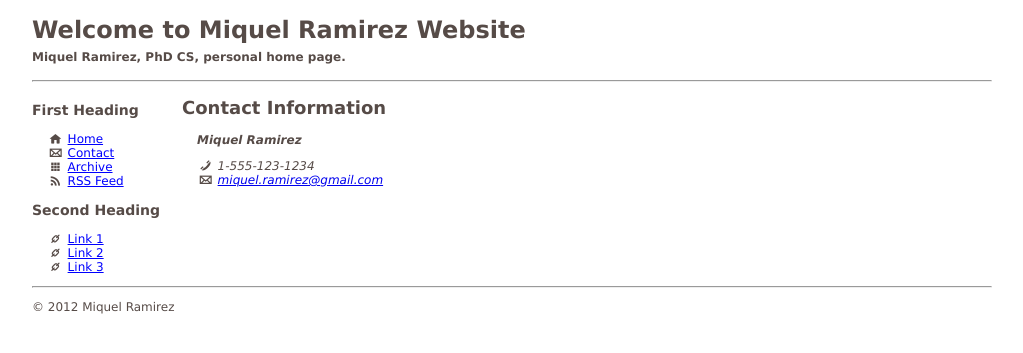
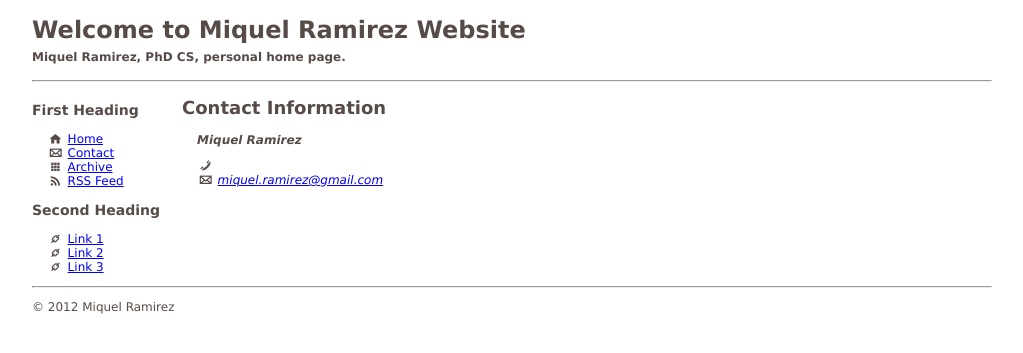
Before and after one commit to miquelramirez/miquelramirez.github.io, a Jekyll site: the page built from contact.html, in a window 1280 px wide. Shown: the top 353 px of the page, without its empty margins (26-1049 px from the left). Built offline with Jekyll 4.4.1, drawn with Linux system fonts in a browser that asks for light colours.

Commit message:
Tweakin site config

```diff
--- a/_config.yml
+++ b/_config.yml
@@ -1,4 +1,4 @@
-theme: jekyll-theme-tactile
+#theme: jekyll-theme-tactile
 
 # Name of your blog (this will show up at the top of your page and in the RSS feed)
 name: Miquel Ramirez Website
--- a/_posts/2017-08-31-i-finally-gave-up.markdown
+++ b/_posts/2017-08-31-i-finally-gave-up.markdown
@@ -1,6 +1,9 @@
 ---
 layout: post
 title: I Finally Gave Up
+category: General
+
+excerpt: Announced this site to the world.
 ---
 
 After resisting for over 10 years the urging of many, including my dear former
--- a/contact.html
+++ b/contact.html
@@ -7,7 +7,7 @@
     <address>
         <p><strong>{{site.author}}</strong></p>
 
-        <p><i class="icon-phone"></i> 1-555-123-1234<br/>
+        <p><i class="icon-phone"></i> <br/>
         <i class="icon-mail"></i> <a href="mailto:{{site.author_email}}">{{site.author_email}}</a></p>
     </address>
 </section>
```
